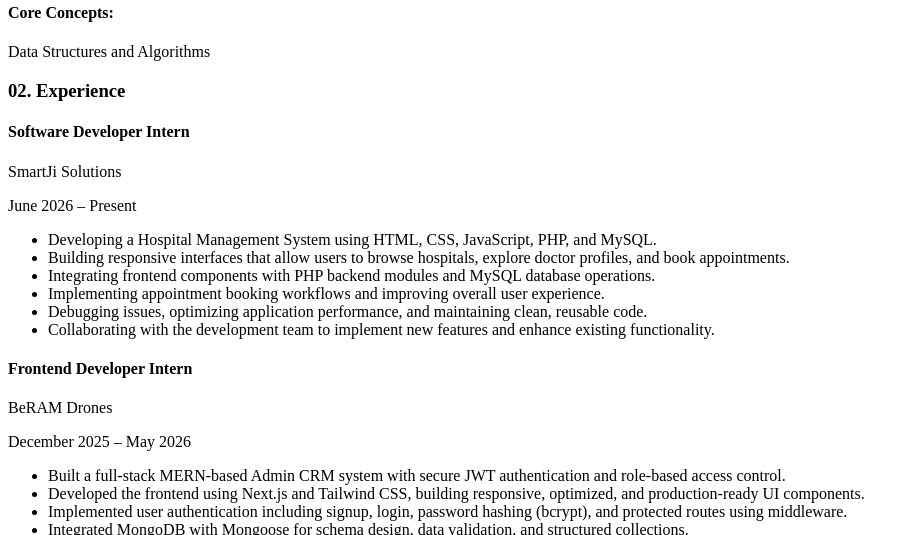
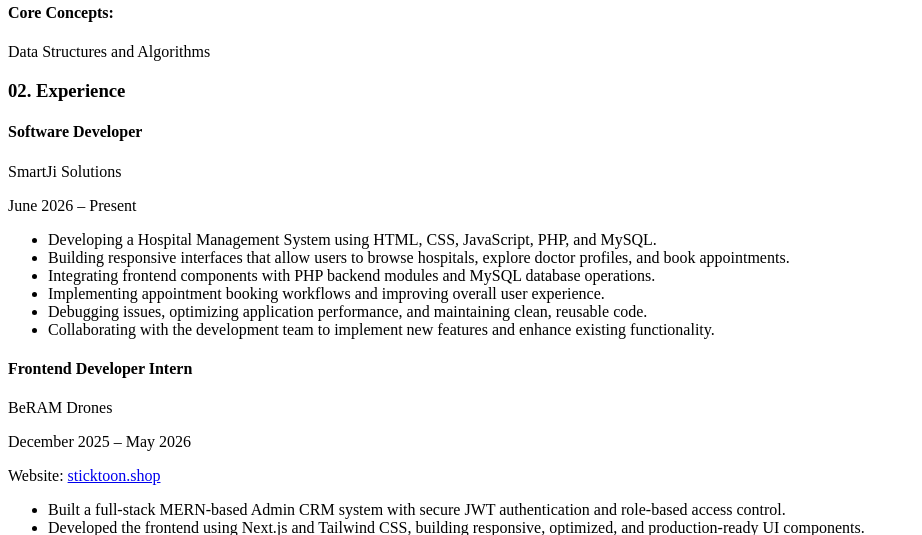
Before and after one commit to VinishaGupta/portfolio, a React (Vite) app in the folder frontend/: page / in a window 1280 px wide. Shown: the part 920-1455 px from the top of the page, without its empty margins (0-922 px from the left). Built offline with nearby package versions, Linux system fonts and the light colour scheme; no server answers; the HTML template or start-up script is replaced by a standard one.

Commit message:
added internship web link

```diff
--- a/frontend/src/App.jsx
+++ b/frontend/src/App.jsx
@@ -288,7 +288,7 @@
 
   {/* Current Experience */}
   <div className="experience-card">
-    <h4>Software Developer Intern</h4>
+    <h4>Software Developer</h4>
     <p className="experience-company">SmartJi Solutions</p>
     <p className="experience-date">June 2026 – Present</p>
 
@@ -304,6 +304,17 @@
     <h4>Frontend Developer Intern</h4>
     <p className="experience-company">BeRAM Drones</p>
     <p className="experience-date">December 2025 – May 2026</p>
+    <p className="experience-link-row">
+      Website:{' '}
+      <a
+        className="experience-link"
+        href="https://www.sticktoon.shop/"
+        target="_blank"
+        rel="noreferrer"
+      >
+        sticktoon.shop
+      </a>
+    </p>
 
     <ul className="experience-list">
       {experienceBullets.map((item) => (
--- a/frontend/src/styles.css
+++ b/frontend/src/styles.css
@@ -228,6 +228,19 @@
   color: var(--text-dim);
   font-family: 'Space Mono', monospace;
   font-size: 1rem;
+}
+
+.experience-link-row {
+  margin: -0.35rem 0 1.15rem;
+  color: var(--text-dim);
+  font-family: 'Space Mono', monospace;
+  font-size: 0.98rem;
+}
+
+.experience-link {
+  color: var(--accent);
+  text-decoration: none;
+  border-bottom: 1px solid rgba(205, 180, 140, 0.55);
 }
 
 .experience-list {
```
